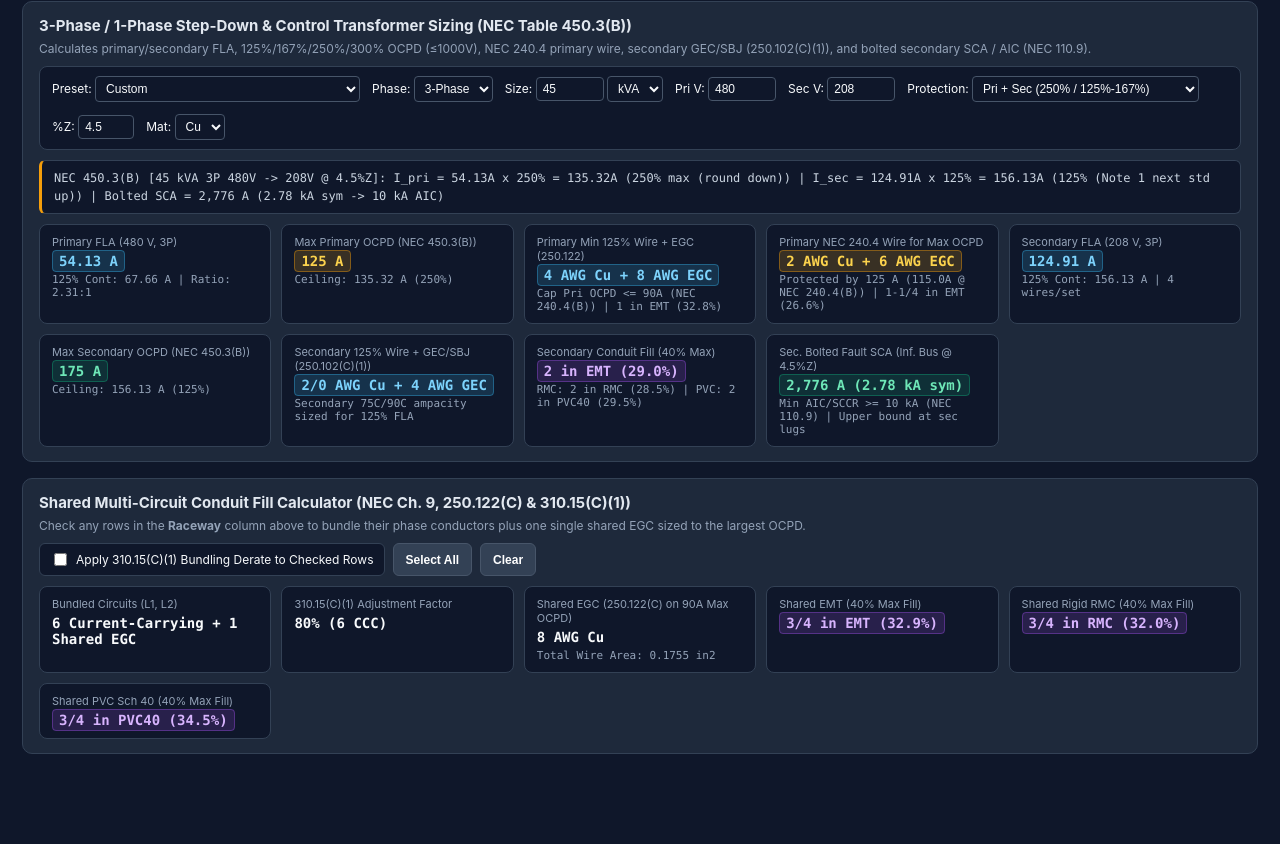
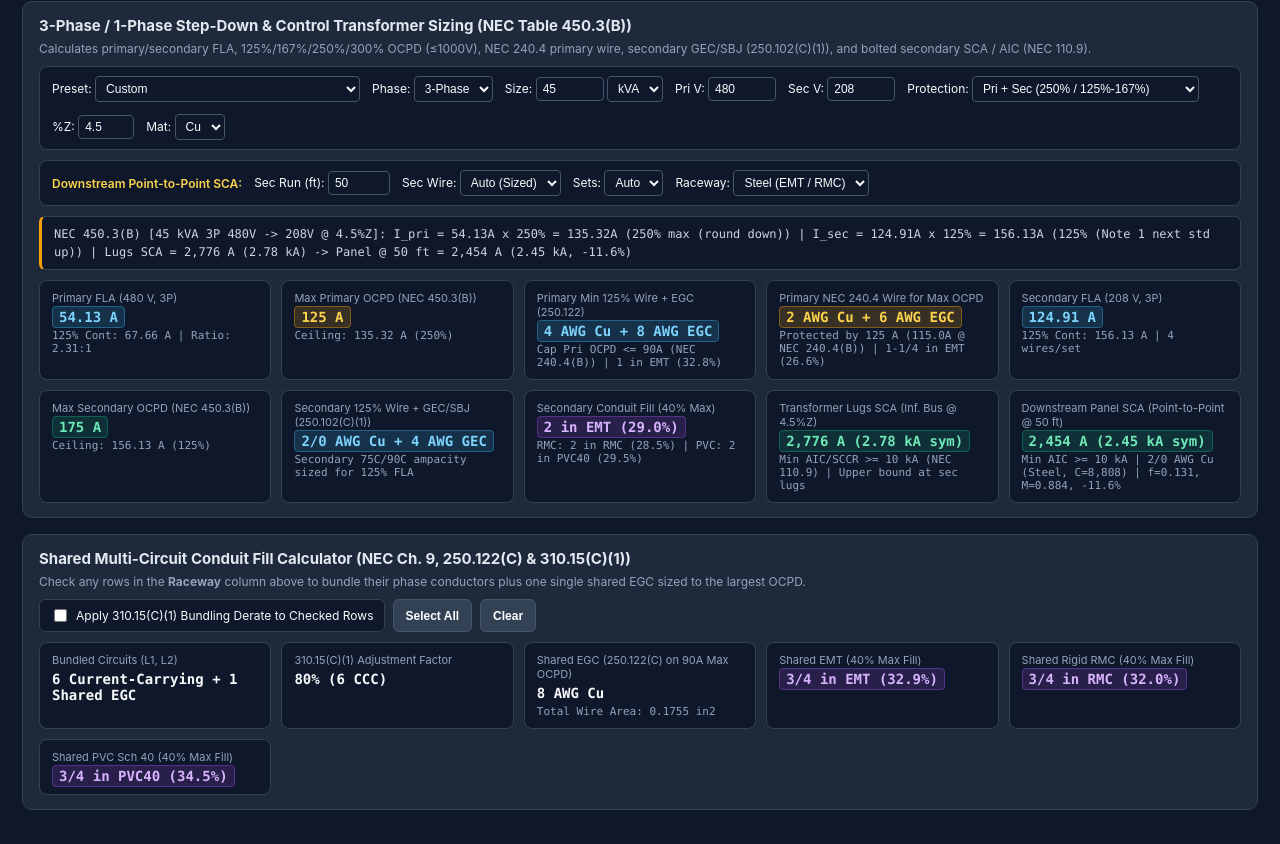
Before and after one commit to mitchelllivorsi-ops/nec-schedule-calculator, a plain HTML site: page index.html in a window 1280 px wide. Shown: the part 927-1771 px from the top of the page. Before the commit the page ends 1715 px from the top, so only its background shows below. Drawn offline with Linux system fonts and the light colour scheme.

Commit message:
Add Transformer Downstream Point-to-Point Fault Current (SCA) drop estimator (length, wire, sets, steel/PVC) + PDF/JSON sync (v13)

```diff
--- a/index.html
+++ b/index.html
@@ -225,6 +225,35 @@
       </label>
     </div>
   </div>
+  <div class="bar" style="margin-top:10px;margin-bottom:0;">
+    <span style="color:#fcd34d;font-weight:600;">Downstream Point-to-Point SCA:</span>
+    <label title="One-way secondary feeder run length in feet (0 = at transformer lugs)">Sec Run (ft): <input id="xfmr-sec-ft" class="in" style="width:62px;" type="number" step="10" min="0" value="50"></label>
+    <label>Sec Wire:
+      <select id="xfmr-sec-wire" class="sel">
+        <option value="">Auto (Sized)</option>
+        <option value="14 AWG">14 AWG</option><option value="12 AWG">12 AWG</option><option value="10 AWG">10 AWG</option>
+        <option value="8 AWG">8 AWG</option><option value="6 AWG">6 AWG</option><option value="4 AWG">4 AWG</option>
+        <option value="3 AWG">3 AWG</option><option value="2 AWG">2 AWG</option><option value="1 AWG">1 AWG</option>
+        <option value="1/0 AWG">1/0 AWG</option><option value="2/0 AWG">2/0 AWG</option><option value="3/0 AWG">3/0 AWG</option>
+        <option value="4/0 AWG">4/0 AWG</option><option value="250 kcmil">250 kcmil</option><option value="300 kcmil">300 kcmil</option>
+        <option value="350 kcmil">350 kcmil</option><option value="400 kcmil">400 kcmil</option><option value="500 kcmil">500 kcmil</option>
+        <option value="600 kcmil">600 kcmil</option><option value="750 kcmil">750 kcmil</option>
+      </select>
+    </label>
+    <label>Sets:
+      <select id="xfmr-sec-sets" class="sel">
+        <option value="0">Auto</option>
+        <option value="1">1</option><option value="2">2</option><option value="3">3</option>
+        <option value="4">4</option><option value="5">5</option><option value="6">6</option>
+      </select>
+    </label>
+    <label>Raceway:
+      <select id="xfmr-sec-raceway" class="sel">
+        <option value="steel">Steel (EMT / RMC)</option>
+        <option value="pvc">PVC (Non-Mag)</option>
+      </select>
+    </label>
+  </div>
   <div id="xfmr-formula" class="formula-strip amber mono"></div>
   <div id="xfmr-summary" class="grid-boxes"></div>
 </div>
@@ -697,16 +726,51 @@
     var secDisp = scheme === "pri_only" ? "Optional (Pri-Only)" : (secOcpd > 0 ? (secOcpd + " A") : ("<= " + secRaw.toFixed(2) + " A"));
     if (secCc > 0 && secCc !== secOcpd) secDisp = secDisp + " (or " + secCc + "A CC)";
 
+    // Infinite-bus bolted fault at transformer secondary lugs
     var zPct = Math.max(0.1, Number(document.getElementById("xfmr-zpct").value || 4.5));
     var scaAmps = iSec > 0 ? (iSec / (zPct / 100.0)) : 0;
     var scaKa = scaAmps / 1000.0;
     var aicTiers = [10, 14, 18, 22, 25, 35, 42, 50, 65, 100, 150, 200];
-    var minAic = aicTiers[aicTiers.length - 1];
-    for (var ai = 0; ai < aicTiers.length; ai++) {
-      if (aicTiers[ai] >= scaKa - 0.001) { minAic = aicTiers[ai]; break; }
-    }
+    function pickAicTier(kaVal) {
+      for (var ai = 0; ai < aicTiers.length; ai++) {
+        if (aicTiers[ai] >= kaVal - 0.001) return aicTiers[ai];
+      }
+      return aicTiers[aicTiers.length - 1];
+    }
+    var minAic = pickAicTier(scaKa);
     var scaPill = scaKa > 22.0 ? "pill-hi" : (scaKa > 10.0 ? "pill-m" : "pill-o");
     var scaSub = "Min AIC/SCCR >= " + minAic + " kA (NEC 110.9) | " + (ph === 1 && vSec === 240 ? "1P 240V L-N ~1.3-1.5x L-L" : "Upper bound at sec lugs");
+
+    // Downstream Point-to-Point fault drop along secondary feeder run
+    var runFt = Math.max(0, Number(document.getElementById("xfmr-sec-ft").value || 0));
+    var wireOvr = document.getElementById("xfmr-sec-wire").value;
+    var setsOvr = Number(document.getElementById("xfmr-sec-sets").value || 0);
+    var rwType = document.getElementById("xfmr-sec-raceway").value === "pvc" ? "pvc" : "steel";
+
+    var p2pIdx = secSizing.idx;
+    if (wireOvr !== "") {
+      var foundIdx = WIRE_DB.findIndex(function(x){ return x.awg === wireOvr; });
+      if (foundIdx >= 0) p2pIdx = foundIdx;
+    }
+    var p2pSets = setsOvr >= 1 ? setsOvr : secSizing.sets;
+    var wRow = WIRE_DB[p2pIdx];
+    var r75 = mat === "AL" ? wRow.rAl : wRow.rCu;
+    var xEff = wRow.xL * (rwType === "steel" ? 1.25 : 1.0);
+    var z1000 = Math.sqrt((r75 * r75) + (xEff * xEff));
+    var cFactor = z1000 > 0 ? (1000.0 / z1000) : 1000.0;
+    var kMult = ph === 3 ? Math.sqrt(3.0) : 2.0;
+    var fVal = (runFt > 0 && vSec > 0 && scaAmps > 0) ? ((kMult * runFt * scaAmps) / (cFactor * p2pSets * vSec)) : 0.0;
+    var mVal = 1.0 / (1.0 + fVal);
+    var panelScaAmps = scaAmps * mVal;
+    var panelScaKa = panelScaAmps / 1000.0;
+    var panelMinAic = pickAicTier(panelScaKa);
+    var dropPct = (1.0 - mVal) * 100.0;
+    var panelPill = panelScaKa > 22.0 ? "pill-hi" : (panelScaKa > 10.0 ? "pill-m" : "pill-o");
+    var p2pPfx = p2pSets > 1 ? (p2pSets + "x ") : "";
+    var rwLbl = rwType === "steel" ? "Steel" : "PVC";
+    var panelSub = runFt > 0
+      ? ("Min AIC >= " + panelMinAic + " kA | " + p2pPfx + wRow.awg + " " + matLbl + " (" + rwLbl + ", C=" + Math.round(cFactor).toLocaleString() + ") | f=" + fVal.toFixed(3) + ", M=" + mVal.toFixed(3) + ", -" + dropPct.toFixed(1) + "%")
+      : ("Min AIC >= " + panelMinAic + " kA | 0 ft run = fault at transformer lugs");
 
     var fText =
       "NEC 450.3(B) [" + (unit === "VA" ? (rawVal + " VA") : (kva + " kVA")) + " " + ph + "P " + vPri + "V -> " + vSec + "V @ " + zPct.toFixed(1) + "%Z]: " +
@@ -714,7 +778,7 @@
     if (scheme === "pri_sec") {
       fText = fText + "  |  I_sec = " + iSec.toFixed(2) + "A x " + Math.round(secMult * 100) + "% = " + secRaw.toFixed(2) + "A (" + secRule + ")";
     }
-    fText = fText + "  |  Bolted SCA = " + Math.round(scaAmps).toLocaleString() + " A (" + scaKa.toFixed(2) + " kA sym -> " + minAic + " kA AIC)";
+    fText = fText + "  |  Lugs SCA = " + Math.round(scaAmps).toLocaleString() + " A (" + scaKa.toFixed(2) + " kA) -> Panel @ " + runFt + " ft = " + Math.round(panelScaAmps).toLocaleString() + " A (" + panelScaKa.toFixed(2) + " kA, -" + dropPct.toFixed(1) + "%)";
     document.getElementById("xfmr-formula").textContent = fText;
 
     var pfxA = priMin.sets > 1 ? (priMin.sets + "x ") : "";
@@ -776,10 +840,16 @@
         cls: secEmt.over ? "pill-hi" : "pill-c"
       },
       {
-        lbl: "Sec. Bolted Fault SCA (Inf. Bus @ " + zPct.toFixed(1) + "%Z)",
+        lbl: "Transformer Lugs SCA (Inf. Bus @ " + zPct.toFixed(1) + "%Z)",
         val: Math.round(scaAmps).toLocaleString() + " A (" + scaKa.toFixed(2) + " kA sym)",
         sub: scaSub,
         cls: scaPill
+      },
+      {
+        lbl: "Downstream Panel SCA (Point-to-Point @ " + runFt + " ft)",
+        val: Math.round(panelScaAmps).toLocaleString() + " A (" + panelScaKa.toFixed(2) + " kA sym)",
+        sub: panelSub,
+        cls: panelPill
       }
     ]);
   }
@@ -1190,7 +1260,7 @@
     if (parts[6]) document.getElementById("xfmr-zpct").value = parts[6];
     recalc();
   };
-  ["motor-ocpd-mode","amb-c","max-vd","auto-vd","apply-bundle-derate","feeder-topo","feeder-scope","feeder-mat","feeder-ft","xfmr-ph","xfmr-val","xfmr-unit","xfmr-vpri","xfmr-vsec","xfmr-scheme","xfmr-mat","xfmr-zpct"].forEach(function(id){
+  ["motor-ocpd-mode","amb-c","max-vd","auto-vd","apply-bundle-derate","feeder-topo","feeder-scope","feeder-mat","feeder-ft","xfmr-ph","xfmr-val","xfmr-unit","xfmr-vpri","xfmr-vsec","xfmr-scheme","xfmr-mat","xfmr-zpct","xfmr-sec-ft","xfmr-sec-wire","xfmr-sec-sets","xfmr-sec-raceway"].forEach(function(id){
     document.getElementById(id).onchange = recalc;
   });
 
@@ -1277,7 +1347,11 @@
         v_sec: Number(document.getElementById("xfmr-vsec").value || 208),
         scheme: document.getElementById("xfmr-scheme").value,
         material: document.getElementById("xfmr-mat").value,
-        z_pct: Number(document.getElementById("xfmr-zpct").value || 4.5)
+        z_pct: Number(document.getElementById("xfmr-zpct").value || 4.5),
+        sec_run_ft: Number(document.getElementById("xfmr-sec-ft").value || 0),
+        sec_wire: document.getElementById("xfmr-sec-wire").value,
+        sec_sets: Number(document.getElementById("xfmr-sec-sets").value || 0),
+        sec_raceway: document.getElementById("xfmr-sec-raceway").value
       },
       rows: cleanRows
     };
@@ -1373,7 +1447,11 @@
         v_sec: Number(document.getElementById("xfmr-vsec").value || 208),
         scheme: document.getElementById("xfmr-scheme").value,
         material: document.getElementById("xfmr-mat").value,
-        z_pct: Number(document.getElementById("xfmr-zpct").value || 4.5)
+        z_pct: Number(document.getElementById("xfmr-zpct").value || 4.5),
+        sec_run_ft: Number(document.getElementById("xfmr-sec-ft").value || 0),
+        sec_wire: document.getElementById("xfmr-sec-wire").value,
+        sec_sets: Number(document.getElementById("xfmr-sec-sets").value || 0),
+        sec_raceway: document.getElementById("xfmr-sec-raceway").value
       },
       rows: cleanRows
     };
@@ -1419,6 +1497,10 @@
       if (x.scheme === "pri_sec" || x.scheme === "pri_only") document.getElementById("xfmr-scheme").value = x.scheme;
       if (x.material === "CU" || x.material === "AL") document.getElementById("xfmr-mat").value = x.material;
       if (x.z_pct !== undefined) document.getElementById("xfmr-zpct").value = String(x.z_pct);
+      if (x.sec_run_ft !== undefined) document.getElementById("xfmr-sec-ft").value = String(x.sec_run_ft);
+      if (x.sec_wire !== undefined) document.getElementById("xfmr-sec-wire").value = String(x.sec_wire);
+      if (x.sec_sets !== undefined) document.getElementById("xfmr-sec-sets").value = String(x.sec_sets);
+      if (x.sec_raceway === "steel" || x.sec_raceway === "pvc") document.getElementById("xfmr-sec-raceway").value = x.sec_raceway;
     }
   }
 
--- a/sw.js
+++ b/sw.js
@@ -1,4 +1,4 @@
-const CACHE_NAME = 'nec-schedule-pwa-v12';
+const CACHE_NAME = 'nec-schedule-pwa-v13';
 const CORE = ['./', './index.html', './manifest.json', './icon-192.png', './icon-512.png'];
 
 self.addEventListener('install', (event) => {
```
